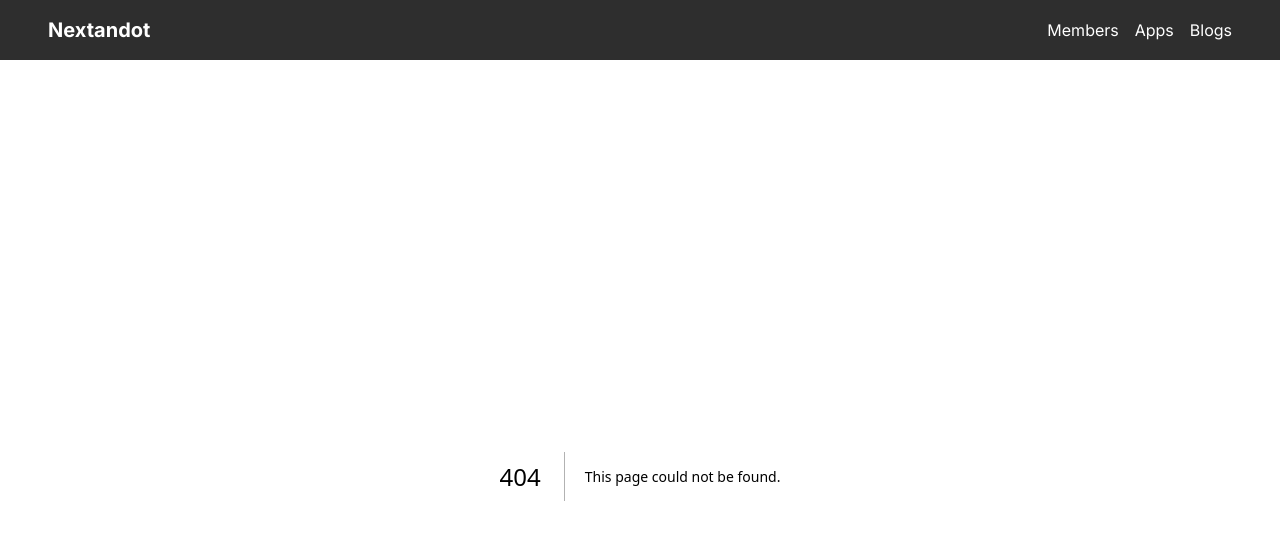
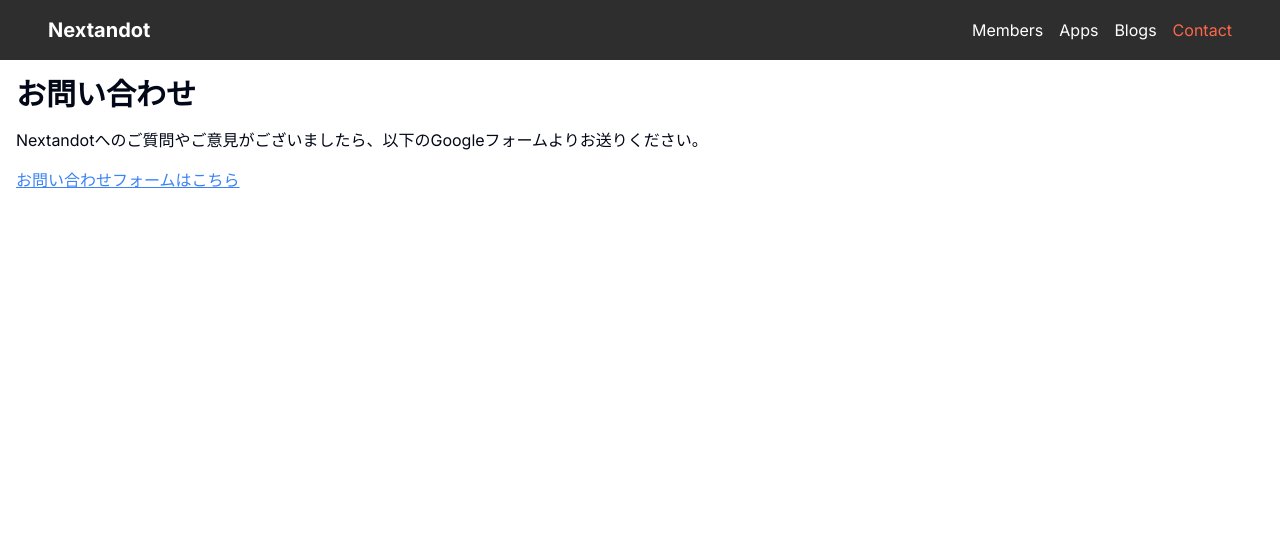
Before and after one commit to nextandot/nextandot.github.io, a Next.js app: page /contact in a window 1280 px wide. Before the commit this address had no page. Shown: the top 540 px of the page. Built offline with nearby package versions, Linux system fonts and the light colour scheme.

Commit message:
feat: add contact page

```diff
--- a/app/Navigation.tsx
+++ b/app/Navigation.tsx
@@ -14,6 +14,7 @@ export default function Navigation() {
           <Link href="/members" className={pathname === '/members' ? 'text-[#FD674C]' : ''}>Members</Link>
           <Link href="/apps" className={pathname === '/apps' ? 'text-[#FD674C]' : ''}>Apps</Link>
           <Link href="/blogs" className={pathname === '/blogs' ? 'text-[#FD674C]' : ''}>Blogs</Link>
+          <Link href="/contact" className={pathname === '/contact' ? 'text-[#FD674C]' : ''}>Contact</Link>
         </div>
       </div>
     </nav>
--- /dev/null
+++ b/app/contact/page.tsx
@@ -0,0 +1,25 @@
+import type { Metadata } from 'next'
+
+export const metadata: Metadata = {
+  title: 'お問い合わせ | Nextandot',
+  description: 'Nextandotへのお問い合わせページです。Googleフォームを通じてご質問やご意見をお寄せください。',
+}
+
+export default function ContactPage() {
+  return (
+    <div>
+      <h1 className="text-3xl font-bold mb-4">お問い合わせ</h1>
+      <p className="mb-4">
+        Nextandotへのご質問やご意見がございましたら、以下のGoogleフォームよりお送りください。
+      </p>
+      <a
+        href="https://docs.google.com/forms/d/your-form-id"
+        target="_blank"
+        rel="noopener noreferrer"
+        className="text-blue-500 underline"
+      >
+        お問い合わせフォームはこちら
+      </a>
+    </div>
+  )
+}
```
